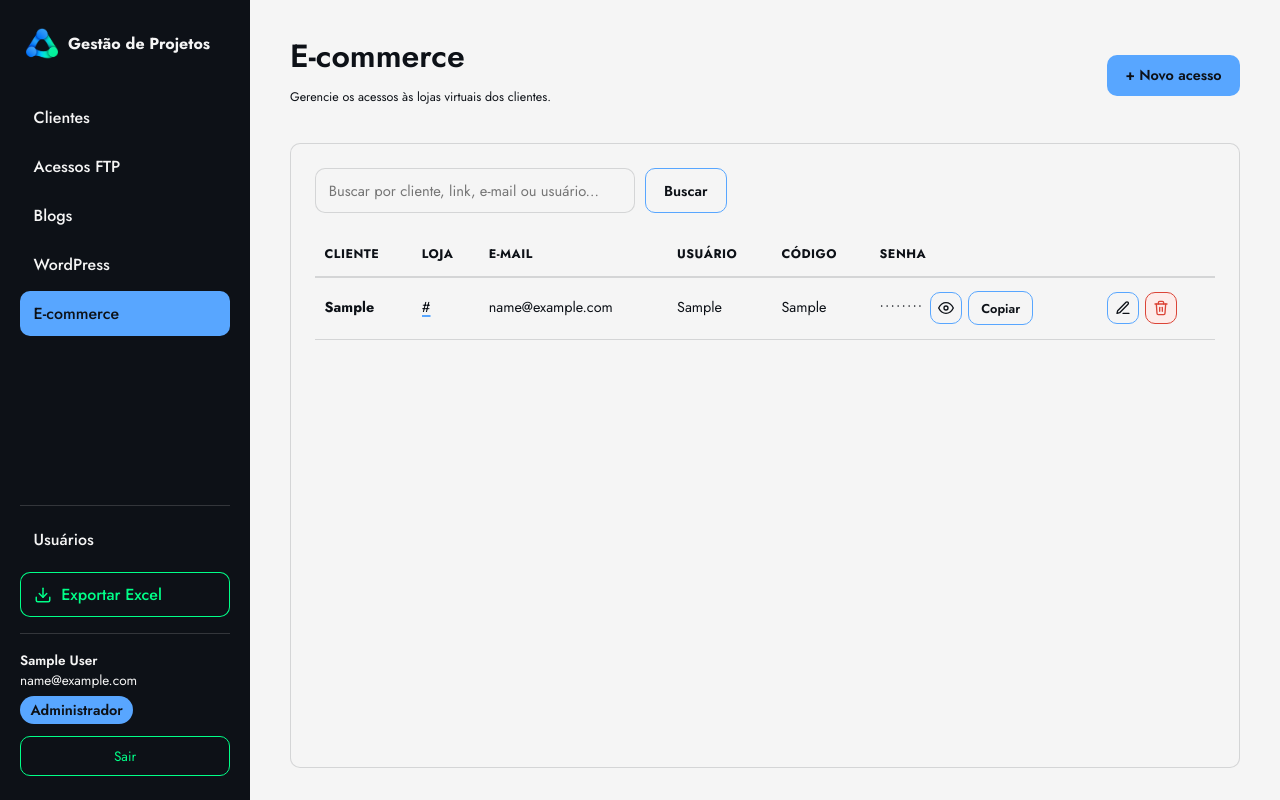
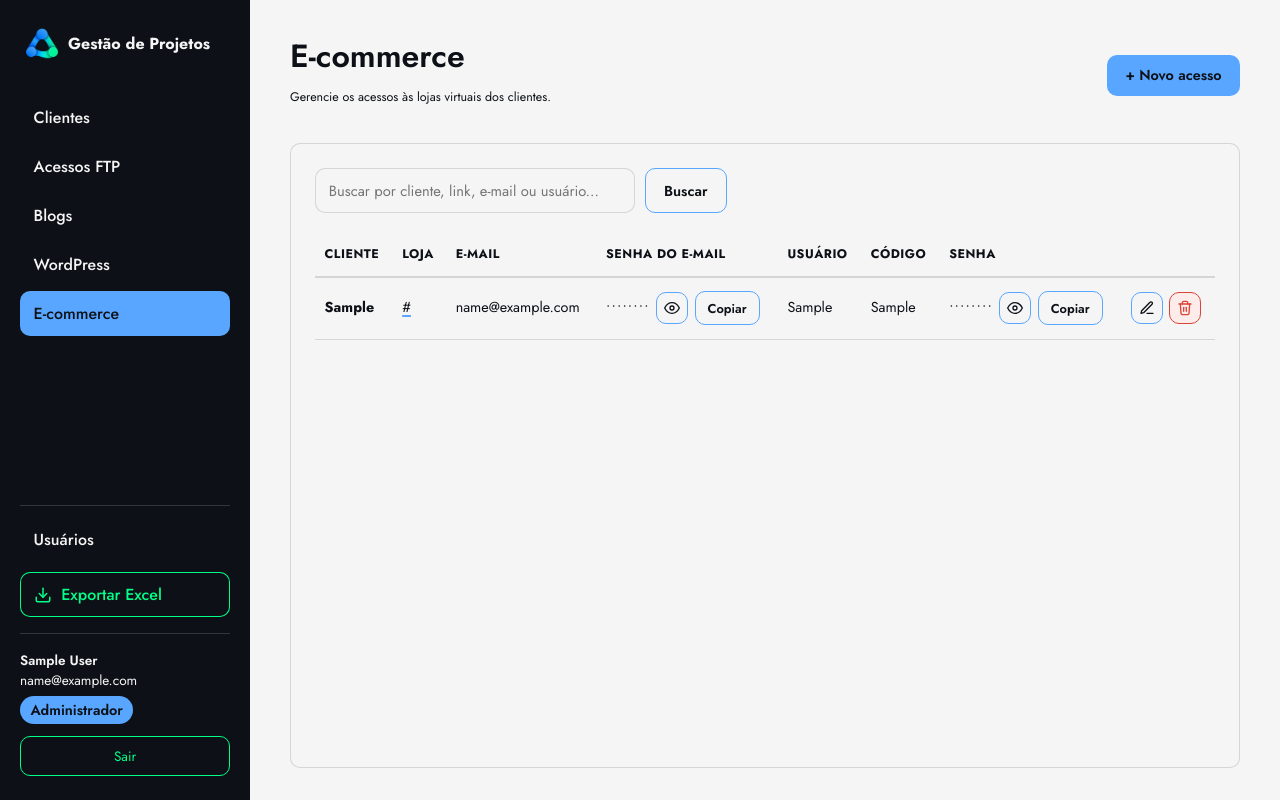
Before and after one commit to Henrique-Guido/gestao-de-projetos, a PHP site: page /ecommerce in a window 1280 px wide. Run offline with PHP 8.4, Linux system fonts and the light colour scheme; the visitor is signed in with stand-in values (Sample User, id 1); tables that the repository leaves empty hold one stand-in row (values such as "Sample post").

Commit message:
feat: campo de senha para email em ecommerce

```diff
--- a/app/Controllers/EcommerceController.php
+++ b/app/Controllers/EcommerceController.php
@@ -52,6 +52,7 @@ class EcommerceController extends Controller
             'cliente' => $this->input('cliente'),
             'link' => $this->inputUrl('link'),
             'email' => $this->input('email'),
+            'senha_email' => $this->inputRaw('senha_email'),
             'usuario' => $this->input('usuario'),
             'codigo' => $this->input('codigo'),
             'senha' => $this->inputRaw('senha'),
@@ -99,6 +100,7 @@ class EcommerceController extends Controller
             'cliente' => $this->input('cliente'),
             'link' => $this->inputUrl('link'),
             'email' => $this->input('email'),
+            'senha_email' => $this->inputRaw('senha_email'),
             'usuario' => $this->input('usuario'),
             'codigo' => $this->input('codigo'),
             'senha' => $this->inputRaw('senha'),
@@ -125,6 +127,16 @@ class EcommerceController extends Controller
 
     public function reveal(string $id): void
     {
+        $this->revealColuna($id, 'senha');
+    }
+
+    public function revealEmail(string $id): void
+    {
+        $this->revealColuna($id, 'senha_email');
+    }
+
+    private function revealColuna(string $id, string $coluna): void
+    {
         if (!Csrf::verify($this->input('_token'))) {
             $this->json(['error' => 'Token inválido.'], 403);
         }
@@ -135,7 +147,11 @@ class EcommerceController extends Controller
             $this->json(['error' => 'Não encontrado.'], 404);
         }
 
-        $senha = Ecommerce::decryptPassword($loja['senha']) ?? "Key Error";
+        if (empty($loja[$coluna])) {
+            $this->json(['error' => 'Sem senha cadastrada.'], 404);
+        }
+
+        $senha = Ecommerce::decryptPassword($loja[$coluna]) ?? "Key Error";
 
         $this->json(['senha' => $senha]);
     }
--- a/app/Controllers/ExportController.php
+++ b/app/Controllers/ExportController.php
@@ -120,6 +120,7 @@ class ExportController extends Controller
             ['titulo' => 'Cliente', 'largura' => 34],
             ['titulo' => 'Link da loja', 'largura' => 40],
             ['titulo' => 'E-mail', 'largura' => 32],
+            ['titulo' => 'Senha do e-mail', 'largura' => 24],
             ['titulo' => 'Usuário', 'largura' => 24],
             ['titulo' => 'Código', 'largura' => 16],
             ['titulo' => 'Senha', 'largura' => 24],
@@ -127,6 +128,7 @@ class ExportController extends Controller
             ['valor' => $l['cliente'], 'negrito' => true],
             ['valor' => $l['link'], 'tipo' => 'link'],
             $l['email'],
+            $this->senha($l['senha_email']),
             $l['usuario'],
             $l['codigo'],
             $this->senha($l['senha']),
--- a/app/Models/Ecommerce.php
+++ b/app/Models/Ecommerce.php
@@ -38,14 +38,17 @@ class Ecommerce
     public static function create(array $data): int
     {
         $stmt = Database::connection()->prepare(
-            'INSERT INTO ecommerce (cliente, link, email, usuario, codigo, senha, user_id)
-             VALUES (:cliente, :link, :email, :usuario, :codigo, :senha, :user_id)'
+            'INSERT INTO ecommerce (cliente, link, email, senha_email, usuario, codigo, senha, user_id)
+             VALUES (:cliente, :link, :email, :senha_email, :usuario, :codigo, :senha, :user_id)'
         );
+
+        $senhaEmail = (string) ($data['senha_email'] ?? '');
 
         $stmt->execute([
             'cliente' => $data['cliente'],
             'link' => $data['link'],
             'email' => $data['email'] ?: null,
+            'senha_email' => $senhaEmail !== '' ? Crypto::encrypt($senhaEmail) : null,
             'usuario' => $data['usuario'] ?: null,
             'codigo' => $data['codigo'] ?: null,
             'senha' => Crypto::encrypt($data['senha']),
@@ -73,6 +76,11 @@ class Ecommerce
             $params['senha'] = Crypto::encrypt($data['senha']);
         }
 
+        if (!empty($data['senha_email'])) {
+            $sql .= ', senha_email = :senha_email';
+            $params['senha_email'] = Crypto::encrypt($data['senha_email']);
+        }
+
         $sql .= ' WHERE id = :id';
 
         $stmt = Database::connection()->prepare($sql);
--- a/app/Views/ecommerce/create.php
+++ b/app/Views/ecommerce/create.php
@@ -19,6 +19,10 @@
             <input type="email" id="email" name="email" class="form-control">
         </div>
         <div class="form-group">
+            <label class="form-label" for="senha_email">Senha do e-mail</label>
+            <input type="password" id="senha_email" name="senha_email" class="form-control" autocomplete="new-password">
+        </div>
+        <div class="form-group">
             <label class="form-label" for="usuario">Usuário</label>
             <input type="text" id="usuario" name="usuario" class="form-control">
         </div>
--- a/app/Views/ecommerce/edit.php
+++ b/app/Views/ecommerce/edit.php
@@ -19,6 +19,11 @@
             <input type="email" id="email" name="email" class="form-control" value="<?= htmlspecialchars($loja['email'] ?? '') ?>">
         </div>
         <div class="form-group">
+            <label class="form-label" for="senha_email">Senha do e-mail</label>
+            <input type="password" id="senha_email" name="senha_email" class="form-control" autocomplete="new-password">
+            <p class="form-hint">Deixe em branco para manter a senha atual.</p>
+        </div>
+        <div class="form-group">
             <label class="form-label" for="usuario">Usuário</label>
             <input type="text" id="usuario" name="usuario" class="form-control" value="<?= htmlspecialchars($loja['usuario'] ?? '') ?>">
         </div>
--- a/app/Views/ecommerce/index.php
+++ b/app/Views/ecommerce/index.php
@@ -39,6 +39,7 @@ $truncado = static function (?string $valor): string {
                         <th>Cliente</th>
                         <th>Loja</th>
                         <th>E-mail</th>
+                        <th>Senha do e-mail</th>
                         <th>Usuário</th>
                         <th>Código</th>
                         <th>Senha</th>
@@ -56,6 +57,22 @@ $truncado = static function (?string $valor): string {
                                 </a>
                             </td>
                             <td class="truncate-cell"><?= $truncado($loja['email']) ?></td>
+                            <td>
+                                <?php if (!empty($loja['senha_email'])): ?>
+                                    <div class="password-cell">
+                                        <span class="password-mask">••••••••</span>
+                                        <button type="button" class="btn btn-sm btn-outline btn-icon" data-revealed="false"
+                                            data-reveal-url="<?= $appUrl ?>/ecommerce/<?= $loja['id'] ?>/reveal-email"
+                                            aria-label="Mostrar senha" title="Mostrar senha">
+                                            <svg aria-hidden="true" viewBox="0 0 24 24" fill="none" stroke="currentColor" stroke-width="2" stroke-linecap="round" stroke-linejoin="round"><path d="M1 12s4-8 11-8 11 8 11 8-4 8-11 8-11-8-11-8Z"/><circle cx="12" cy="12" r="3"/></svg>
+                                        </button>
+                                        <button type="button" class="btn btn-sm btn-outline"
+                                            data-copy-url="<?= $appUrl ?>/ecommerce/<?= $loja['id'] ?>/reveal-email">Copiar</button>
+                                    </div>
+                                <?php else: ?>
+                                    —
+                                <?php endif; ?>
+                            </td>
                             <td class="truncate-cell"><?= $truncado($loja['usuario']) ?></td>
                             <td class="truncate-cell"><?= $truncado($loja['codigo']) ?></td>
                             <td>
--- a/database/schema.sql
+++ b/database/schema.sql
@@ -70,6 +70,7 @@ CREATE TABLE IF NOT EXISTS ecommerce (
     cliente VARCHAR(150) NOT NULL,
     link VARCHAR(255) NOT NULL,
     email VARCHAR(150) NULL,
+    senha_email TEXT NULL,
     usuario VARCHAR(150) NULL,
     codigo VARCHAR(100) NULL,
     senha TEXT NOT NULL,
--- a/public/index.php
+++ b/public/index.php
@@ -99,6 +99,7 @@ $router->get('/ecommerce/{id}/edit', [EcommerceController::class, 'edit']);
 $router->post('/ecommerce/{id}', [EcommerceController::class, 'update']);
 $router->post('/ecommerce/{id}/delete', [EcommerceController::class, 'destroy']);
 $router->post('/ecommerce/{id}/reveal', [EcommerceController::class, 'reveal']);
+$router->post('/ecommerce/{id}/reveal-email', [EcommerceController::class, 'revealEmail']);
 
 $router->get('/clientes', [ClienteController::class, 'index']);
 $router->get('/clientes/{id}/edit', [ClienteController::class, 'edit']);
```
